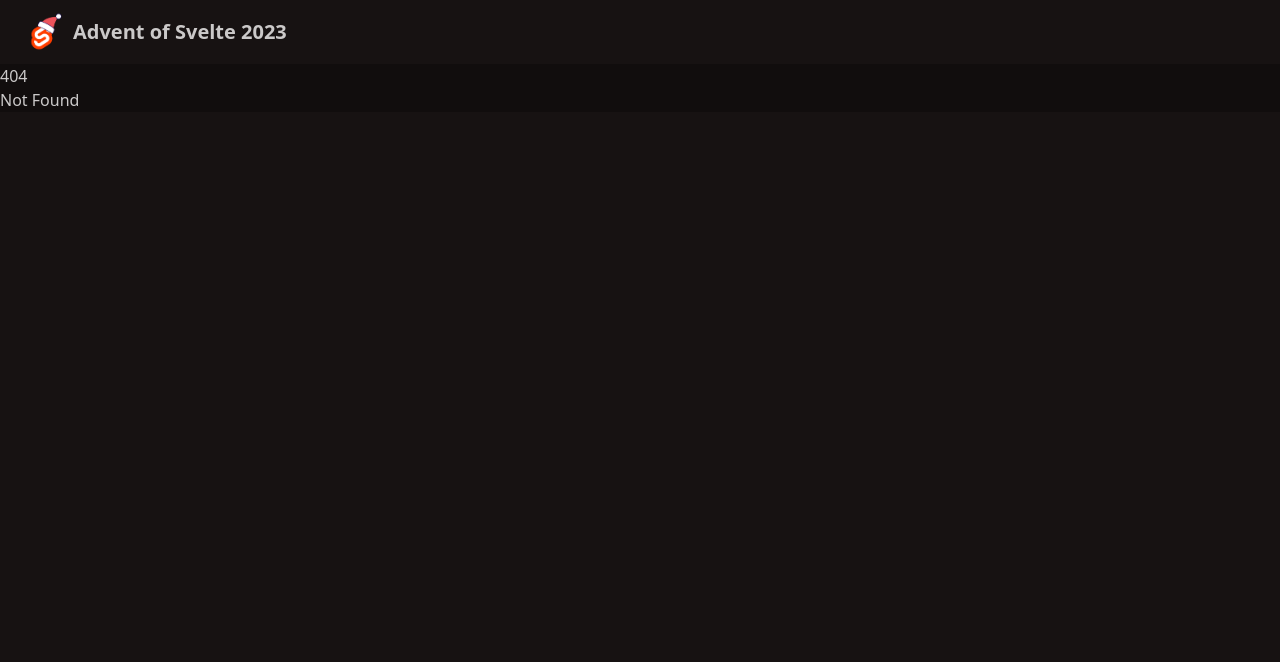
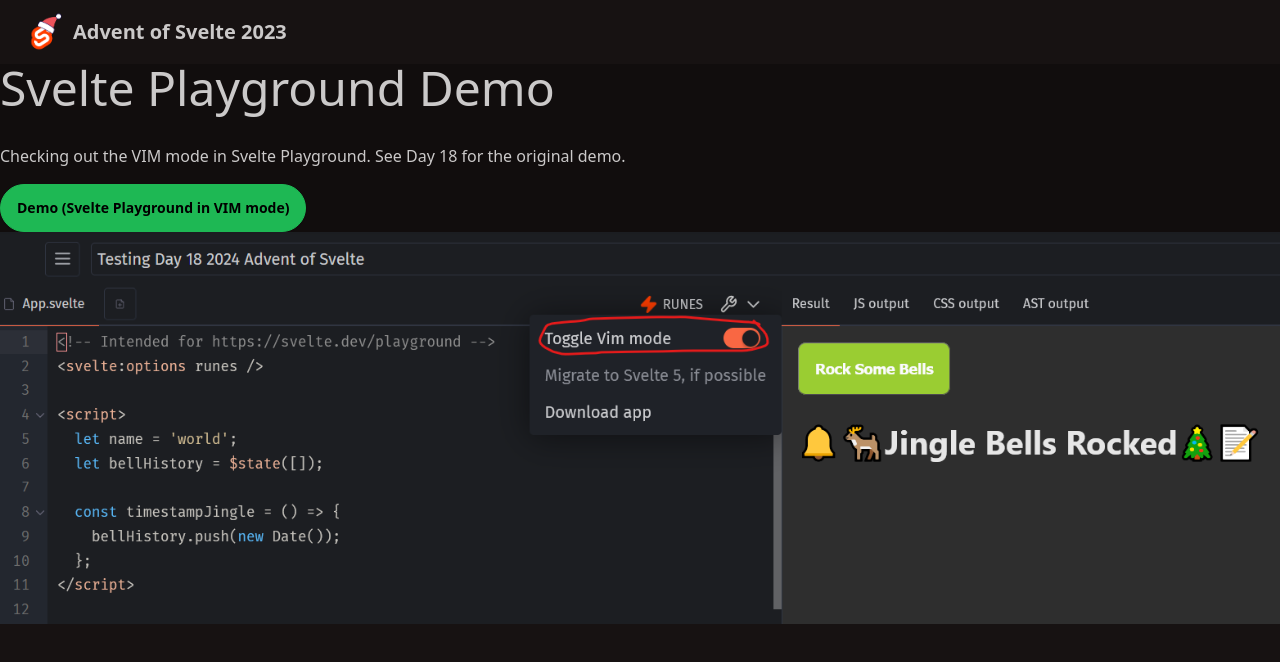
Before and after one commit to mumbler9486/mumbler9486-advent-of-svelte-2024, a SvelteKit app: page /day20 in a window 1280 px wide. Before the commit this address had no page. Shown: the top 662 px of the page. Built offline with nearby package versions, Linux system fonts and the light colour scheme.

Commit message:
✔ Finish day 20

```diff
--- a/src/routes/+page.svelte
+++ b/src/routes/+page.svelte
@@ -49,6 +49,7 @@
 					<a class="btn btn-primary" href="/day17">Day 17</a>
 					<a class="btn btn-primary" href="/day18">Day 18</a>
 					<a class="btn btn-primary" href="/day19">Day 19</a>
+					<a class="btn btn-primary" href="/day20">Day 20</a>
 					<a class="pointer-events-none" href="/day20">Day 20</a>
 					<a class="pointer-events-none" href="/day21">Day 21</a>
 					<a class="pointer-events-none" href="/day22">Day 22</a>
--- /dev/null
+++ b/src/routes/day20/+page.svelte
@@ -0,0 +1,14 @@
+<script lang="ts">
+</script>
+
+<h1 class="mb-8 text-5xl">Svelte Playground Demo</h1>
+<p>
+	Checking out the VIM mode in Svelte Playground. See <a href="/day18">Day 18</a> for the original demo.
+</p>
+<a
+	class="btn btn-primary mt-4"
+	href="https://svelte.dev/playground/2a3b3f35d6fe4a4ca2cf457b5e6ddcb3?version=5.15.0"
+	>Demo (Svelte Playground in VIM mode)</a
+>
+
+<img src="/day19-vim-mode.png" alt="How to turn on VIM mode in the playground" />
```
Also changed, not shown: static/day19-vim-mode.png (added).
